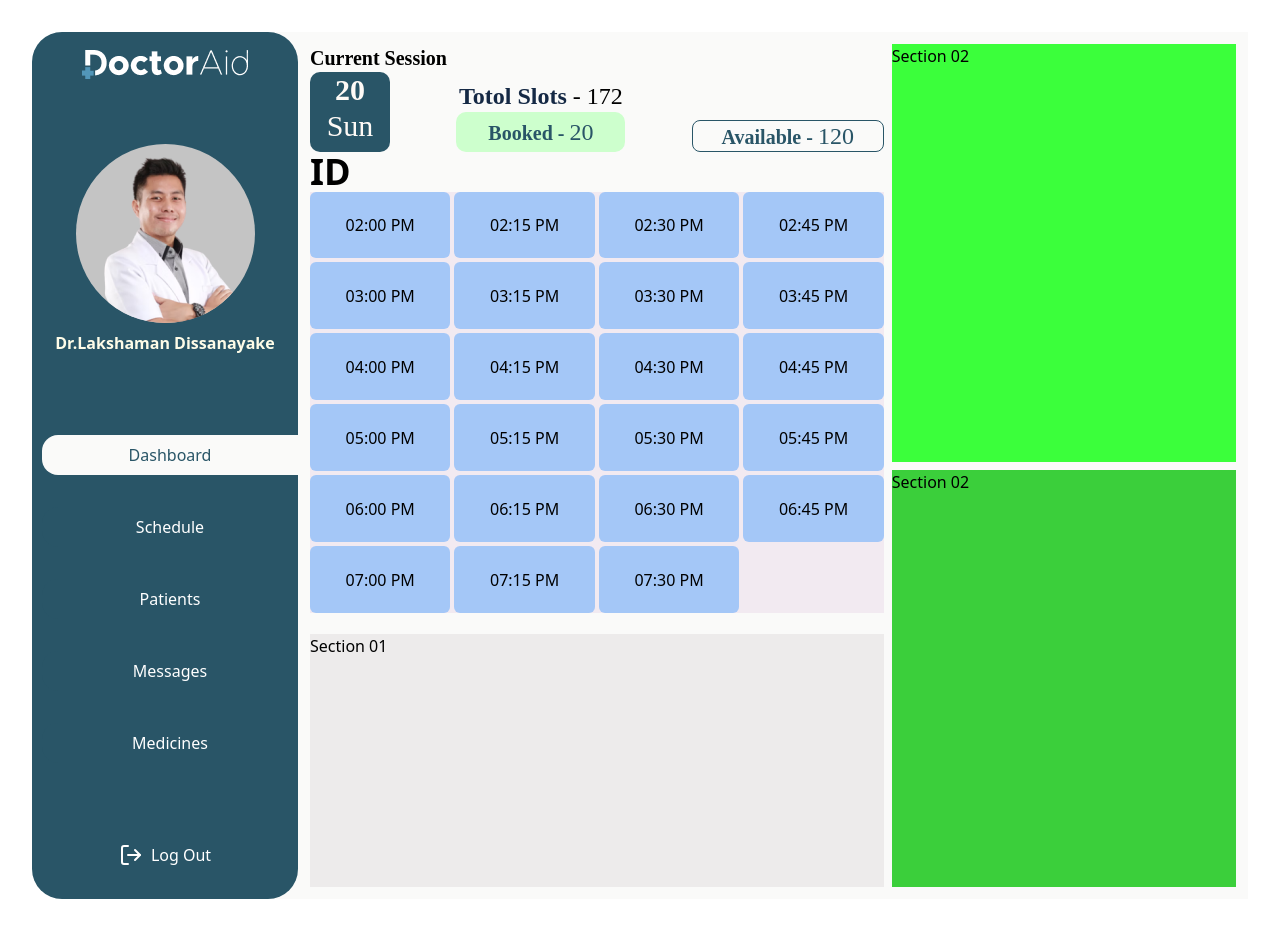
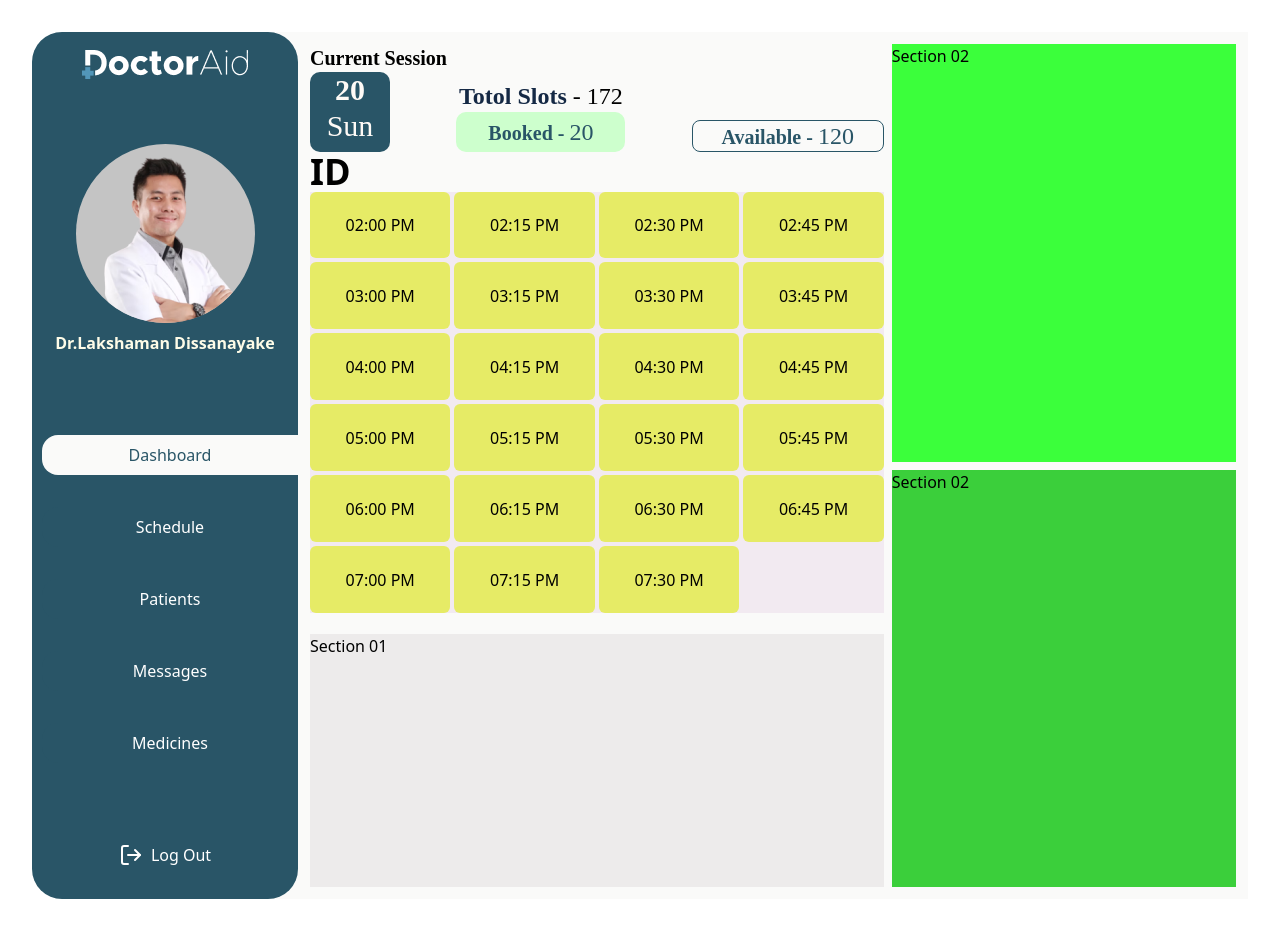
Before and after one commit to DoctorAid/doctoraid-main, a React (Vite) app in the folder doctors-dashboard/: page /schedule in a window 1280 px wide. Built offline with nearby package versions, Linux system fonts and the light colour scheme.

Commit message:
TimeSlot component dev changed to a button

```diff
--- a/doctors-dashboard/src/assets/components/TimeSlot.jsx
+++ b/doctors-dashboard/src/assets/components/TimeSlot.jsx
@@ -17,7 +17,7 @@ function TimeSlot(props) {
   else{
     return(
 
-      <button className='bg-[#7eb6fbaa] text-center rounded-md '
+      <button className='bg-[#e2ec21aa] text-center rounded-md '
               onClick={() => props.onClick(props.timeSlot.id)}>
        {props.timeSlot.time}
 
```
